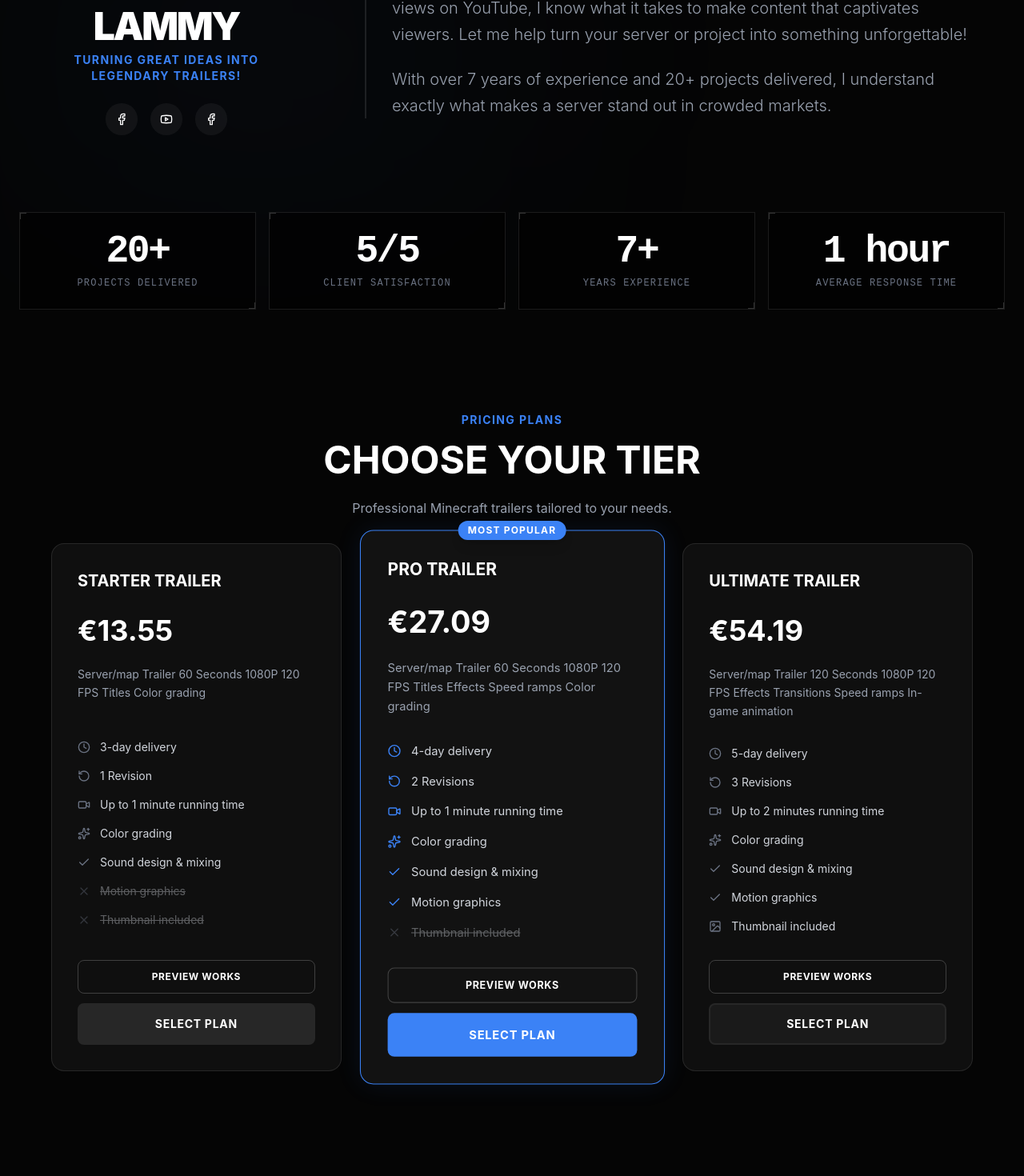
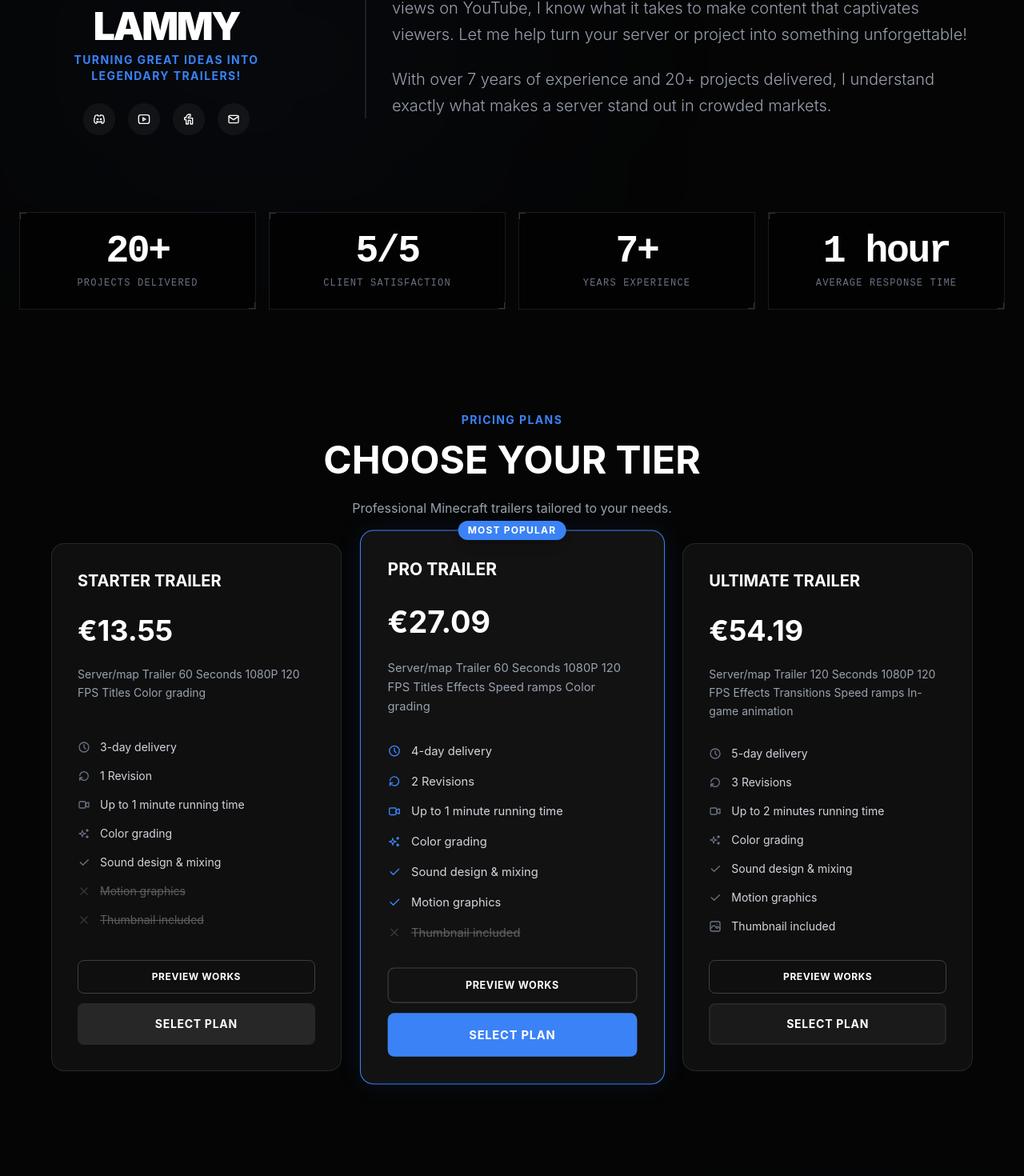
Before and after one commit to lammycz/lammycz.github.io, a React (Vite) app: page / in a window 1280 px wide. Shown: the part 1175-2645 px from the top of the page at 80% size. Built offline with nearby package versions, Linux system fonts and the light colour scheme.

Commit message:
asdsdaasdasddas

```diff
--- a/src/components/FAQ.tsx
+++ b/src/components/FAQ.tsx
@@ -1,5 +1,5 @@
 import { Section, FadeIn } from "./ui/Section";
-import { Plus, Minus } from "lucide-react";
+import { IconPlus, IconMinus } from "@tabler/icons-react";
 import { useState } from "react";
 import { motion, AnimatePresence } from "motion/react";
 
@@ -69,7 +69,7 @@ export default function FAQ() {
                     {faq.question}
                   </span>
                   <span className="text-white/50 group-hover:text-white transition-colors">
-                    {openIndex === index ? <Minus /> : <Plus />}
+                    {openIndex === index ? <IconMinus /> : <IconPlus />}
                   </span>
                 </button>
                 <AnimatePresence>
--- a/src/components/Footer.tsx
+++ b/src/components/Footer.tsx
@@ -1,4 +1,64 @@
-import { Youtube, Twitter, Instagram, Mail, MessageCircle } from "lucide-react";
+import { IconBrandYoutube, IconBrandDiscord, IconMail, IconCopy, IconCheck, IconBrandFiverr } from "@tabler/icons-react";
+import { useState } from "react";
+import { motion, AnimatePresence } from "motion/react";
+
+function DiscordButton() {
+  const [iconState, setIconState] = useState<'discord' | 'copy' | 'check'>('discord');
+
+  const handleClick = async () => {
+    try {
+      await navigator.clipboard.writeText('lammycz');
+      setIconState('copy');
+      setTimeout(() => setIconState('check'), 500);
+      setTimeout(() => setIconState('discord'), 2000);
+    } catch (err) {
+      console.error('Failed to copy Discord ID:', err);
+    }
+  };
+
+  return (
+    <button
+      onClick={handleClick}
+      className="w-12 h-12 bg-white/5 flex items-center justify-center rounded-full hover:bg-lammy-blue hover:text-white transition-all border border-white/10 hover:scale-110"
+    >
+      <AnimatePresence mode="wait">
+        {iconState === 'discord' && (
+          <motion.div
+            key="discord"
+            initial={{ opacity: 0, scale: 0.8 }}
+            animate={{ opacity: 1, scale: 1 }}
+            exit={{ opacity: 0, scale: 0.8 }}
+            transition={{ duration: 0.2 }}
+          >
+            <IconBrandDiscord className="w-5 h-5" />
+          </motion.div>
+        )}
+        {iconState === 'copy' && (
+          <motion.div
+            key="copy"
+            initial={{ opacity: 0, scale: 0.8 }}
+            animate={{ opacity: 1, scale: 1 }}
+            exit={{ opacity: 0, scale: 0.8 }}
+            transition={{ duration: 0.2 }}
+          >
+            <IconCopy className="w-5 h-5" />
+          </motion.div>
+        )}
+        {iconState === 'check' && (
+          <motion.div
+            key="check"
+            initial={{ opacity: 0, scale: 0.8 }}
+            animate={{ opacity: 1, scale: 1 }}
+            exit={{ opacity: 0, scale: 0.8 }}
+            transition={{ duration: 0.2 }}
+          >
+            <IconCheck className="w-5 h-5" />
+          </motion.div>
+        )}
+      </AnimatePresence>
+    </button>
+  );
+}
 
 export default function Footer() {
   return (
@@ -17,20 +77,15 @@ export default function Footer() {
           </div>
 
           <div className="flex justify-start md:justify-end gap-4">
+            <DiscordButton />
+            <a href="#" className="w-12 h-12 bg-white/5 flex items-center justify-center rounded-full hover:bg-lammy-blue hover:text-white transition-all border border-white/10 hover:scale-110">
+              <IconBrandYoutube className="w-5 h-5" />
+            </a>
+            <a href="https://www.fiverr.com/s/wk88ePB" className="w-12 h-12 bg-white/5 flex items-center justify-center rounded-full hover:bg-lammy-blue hover:text-white transition-all border border-white/10 hover:scale-110">
+              <IconBrandFiverr className="w-5 h-5" />
+            </a>
             <a href="mailto:lammy@volny.cz" className="w-12 h-12 bg-white/5 flex items-center justify-center rounded-full hover:bg-lammy-blue hover:text-white transition-all border border-white/10 hover:scale-110">
-              <Mail className="w-5 h-5" />
-            </a>
-            <a href="#" className="w-12 h-12 bg-white/5 flex items-center justify-center rounded-full hover:bg-lammy-blue hover:text-white transition-all border border-white/10 hover:scale-110">
-              <MessageCircle className="w-5 h-5" />
-            </a>
-            <a href="#" className="w-12 h-12 bg-white/5 flex items-center justify-center rounded-full hover:bg-lammy-blue hover:text-white transition-all border border-white/10 hover:scale-110">
-              <Youtube className="w-5 h-5" />
-            </a>
-            <a href="#" className="w-12 h-12 bg-white/5 flex items-center justify-center rounded-full hover:bg-lammy-blue hover:text-white transition-all border border-white/10 hover:scale-110">
-              <Twitter className="w-5 h-5" />
-            </a>
-            <a href="#" className="w-12 h-12 bg-white/5 flex items-center justify-center rounded-full hover:bg-lammy-blue hover:text-white transition-all border border-white/10 hover:scale-110">
-              <Instagram className="w-5 h-5" />
+              <IconMail className="w-5 h-5" />
             </a>
           </div>
         </div>
--- a/src/components/Hero.tsx
+++ b/src/components/Hero.tsx
@@ -1,5 +1,5 @@
 import { motion, AnimatePresence } from "motion/react";
-import { ArrowRight, Play, X, Loader2 } from "lucide-react";
+import { IconArrowRight, IconPlayerPlay, IconX, IconLoader } from "@tabler/icons-react";
 import { useState, useEffect, useRef } from "react";
 
 const soundEntryValue = 0.002;
@@ -139,7 +139,7 @@ export default function Hero() {
               onClick={() => setShowReel(false)}
               className="absolute top-8 right-8 z-50 bg-white/10 hover:bg-white/20 p-3 rounded-full text-white transition-all backdrop-blur-md"
             >
-              <X className="w-8 h-8" />
+              <IconX className="w-8 h-8" />
             </button>
             <div className="w-full h-full relative crt-effect">
               {videoLoaded ? (
@@ -158,7 +158,7 @@ export default function Hero() {
               ) : (
                 <div className="w-full h-full flex items-center justify-center bg-black">
                   <div className="text-center text-white">
-                    <Loader2 className="w-12 h-12 animate-spin mx-auto mb-4" />
+                    <IconLoader className="w-12 h-12 animate-spin mx-auto mb-4" />
                     <p className="text-lg">Loading showreel...</p>
                   </div>
                 </div>
@@ -216,7 +216,7 @@ export default function Hero() {
               onClick={() => setShowReel(true)}
               className="w-full sm:w-auto px-8 py-4 bg-white text-black font-bold text-lg rounded-full hover:bg-gray-200 transition-colors flex items-center justify-center gap-2"
             >
-              Watch Showreel <Play className="w-5 h-5 fill-current" />
+              Watch Showreel <IconPlayerPlay className="w-5 h-5 fill-current" />
             </button>
             <a
               href="#pricing"
--- a/src/components/Navbar.tsx
+++ b/src/components/Navbar.tsx
@@ -1,6 +1,6 @@
 import { useState, useEffect } from "react";
 import { motion, AnimatePresence } from "motion/react";
-import { Menu, X, ArrowUpRight } from "lucide-react";
+import { IconMenu2, IconX, IconArrowUpRight } from "@tabler/icons-react";
 
 const navLinks = [
   { name: "About", href: "#about" },
@@ -60,7 +60,7 @@ export default function Navbar() {
             className="ml-2 bg-lammy-blue hover:bg-lammy-blue-dim text-white px-6 py-2 rounded-full font-bold text-sm transition-all flex items-center gap-1 group"
           >
             Order Now
-            <ArrowUpRight className="w-4 h-4 group-hover:rotate-45 transition-transform" />
+            <IconArrowUpRight className="w-4 h-4 group-hover:rotate-45 transition-transform" />
           </a>
         </div>
 
@@ -69,7 +69,7 @@ export default function Navbar() {
           className="md:hidden text-white p-2"
           onClick={() => setIsMobileMenuOpen(!isMobileMenuOpen)}
         >
-          {isMobileMenuOpen ? <X /> : <Menu />}
+          {isMobileMenuOpen ? <IconX /> : <IconMenu2 />}
         </button>
       </div>
 
--- a/src/components/Pricing.tsx
+++ b/src/components/Pricing.tsx
@@ -1,6 +1,6 @@
 import { Section, FadeIn } from "./ui/Section";
 import { useState } from 'react';
-import { Check, Clock, RotateCcw, X, Video, Sparkles, Image as ImageIcon } from "lucide-react";
+import { IconCheck, IconClock, IconRotateClockwise, IconX, IconVideo, IconSparkles, IconPhoto } from "@tabler/icons-react";
 
 const tiers = [
   {
@@ -8,13 +8,13 @@ const tiers = [
     price: "€13.55",
     description: "Server/map Trailer 60 Seconds 1080P 120 FPS Titles Color grading",
     features: [
-      { text: "3-day delivery", icon: Clock, included: true },
-      { text: "1 Revision", icon: RotateCcw, included: true },
-      { text: "Up to 1 minute running time", icon: Video, included: true },
-      { text: "Color grading", icon: Sparkles, included: true },
-      { text: "Sound design & mixing", icon: Check, included: true },
-      { text: "Motion graphics", icon: Check, included: false },
-      { text: "Thumbnail included", icon: ImageIcon, included: false }
+      { text: "3-day delivery", icon: IconClock, included: true },
+      { text: "1 Revision", icon: IconRotateClockwise, included: true },
+      { text: "Up to 1 minute running time", icon: IconVideo, included: true },
+      { text: "Color grading", icon: IconSparkles, included: true },
+      { text: "Sound design & mixing", icon: IconCheck, included: true },
+      { text: "Motion graphics", icon: IconCheck, included: false },
+      { text: "Thumbnail included", icon: IconPhoto, included: false }
     ],
     id: "Starter",
     link: "https://www.fiverr.com/lammycz/record-and-edit-a-minecraft-trailer-or-teaser-for-you?&pckg_id=1"
@@ -24,13 +24,13 @@ const tiers = [
     price: "€27.09",
     description: "Server/map Trailer 60 Seconds 1080P 120 FPS Titles Effects Speed ramps Color grading",
     features: [
-      { text: "4-day delivery", icon: Clock, included: true },
-      { text: "2 Revisions", icon: RotateCcw, included: true },
-      { text: "Up to 1 minute running time", icon: Video, included: true },
-      { text: "Color grading", icon: Sparkles, included: true },
-      { text: "Sound design & mixing", icon: Check, included: true },
-      { text: "Motion graphics", icon: Check, included: true },
-      { text: "Thumbnail included", icon: ImageIcon, included: false }
+      { text: "4-day delivery", icon: IconClock, included: true },
+      { text: "2 Revisions", icon: IconRotateClockwise, included: true },
+      { text: "Up to 1 minute running time", icon: IconVideo, included: true },
+      { text: "Color grading", icon: IconSparkles, included: true },
+      { text: "Sound design & mixing", icon: IconCheck, included: true },
+      { text: "Motion graphics", icon: IconCheck, included: true },
+      { text: "Thumbnail included", icon: IconPhoto, included: false }
     ],
     id: "Pro",
     link: "https://www.fiverr.com/lammycz/record-and-edit-a-minecraft-trailer-or-teaser-for-you?&pckg_id=2"
@@ -40,13 +40,13 @@ const tiers = [
     price: "€54.19",
     description: "Server/map Trailer 120 Seconds 1080P 120 FPS Effects Transitions Speed ramps In-game animation",
     features: [
-      { text: "5-day delivery", icon: Clock, included: true },
-      { text: "3 Revisions", icon: RotateCcw, included: true },
-      { text: "Up to 2 minutes running time", icon: Video, included: true },
-      { text: "Color grading", icon: Sparkles, included: true },
-      { text: "Sound design & mixing", icon: Check, included: true },
-      { text: "Motion graphics", icon: Check, included: true },
-      { text: "Thumbnail included", icon: ImageIcon, included: true }
+      { text: "5-day delivery", icon: IconClock, included: true },
+      { text: "3 Revisions", icon: IconRotateClockwise, included: true },
+      { text: "Up to 2 minutes running time", icon: IconVideo, included: true },
+      { text: "Color grading", icon: IconSparkles, included: true },
+      { text: "Sound design & mixing", icon: IconCheck, included: true },
+      { text: "Motion graphics", icon: IconCheck, included: true },
+      { text: "Thumbnail included", icon: IconPhoto, included: true }
     ],
     id: "Ultimate",
     link: "https://www.fiverr.com/lammycz/record-and-edit-a-minecraft-trailer-or-teaser-for-you?&pckg_id=3"
@@ -129,7 +129,7 @@ export default function Pricing() {
                           {feature.included ? (
                             <feature.icon className={`w-4 h-4 mt-0.5 transition-colors duration-300 ${isHovered ? "text-lammy-blue" : "text-gray-500"}`} />
                           ) : (
-                            <X className="w-4 h-4 mt-0.5 text-gray-500" />
+                            <IconX className="w-4 h-4 mt-0.5 text-gray-500" />
                           )}
                           <span className={`text-sm ${feature.included ? "text-gray-300" : "text-gray-300 line-through"}`}>
                             {feature.text}
--- a/src/components/Stats.tsx
+++ b/src/components/Stats.tsx
@@ -1,6 +1,6 @@
 import { Section, FadeIn } from "./ui/Section";
-import { Facebook, Youtube } from "lucide-react";
-import { motion, useInView, useSpring, useTransform } from "motion/react";
+import { IconBrandYoutube, IconBrandDiscord, IconMail, IconCopy, IconCheck, IconBrandFiverr } from "@tabler/icons-react";
+import { motion, useInView, useSpring, useTransform, AnimatePresence } from "motion/react";
 import { useEffect, useRef, useState } from "react";
 
 const stats = [
@@ -36,6 +36,64 @@ function Counter({ value, suffix }: { value: number; suffix: string }) {
   );
 }
 
+function DiscordButton() {
+  const [iconState, setIconState] = useState<'discord' | 'copy' | 'check'>('discord');
+
+  const handleClick = async () => {
+    try {
+      await navigator.clipboard.writeText('lammycz');
+      setIconState('copy');
+      setTimeout(() => setIconState('check'), 500);
+      setTimeout(() => setIconState('discord'), 2000);
+    } catch (err) {
+      console.error('Failed to copy Discord ID:', err);
+    }
+  };
+
+  return (
+    <button
+      onClick={handleClick}
+      className="w-10 h-10 rounded-full bg-white/5 flex items-center justify-center hover:bg-white hover:text-black transition-all"
+    >
+      <AnimatePresence mode="wait">
+        {iconState === 'discord' && (
+          <motion.div
+            key="discord"
+            initial={{ opacity: 0, scale: 0.8 }}
+            animate={{ opacity: 1, scale: 1 }}
+            exit={{ opacity: 0, scale: 0.8 }}
+            transition={{ duration: 0.2 }}
+          >
+            <IconBrandDiscord className="w-4 h-4" />
+          </motion.div>
+        )}
+        {iconState === 'copy' && (
+          <motion.div
+            key="copy"
+            initial={{ opacity: 0, scale: 0.8 }}
+            animate={{ opacity: 1, scale: 1 }}
+            exit={{ opacity: 0, scale: 0.8 }}
+            transition={{ duration: 0.2 }}
+          >
+            <IconCopy className="w-4 h-4" />
+          </motion.div>
+        )}
+        {iconState === 'check' && (
+          <motion.div
+            key="check"
+            initial={{ opacity: 0, scale: 0.8 }}
+            animate={{ opacity: 1, scale: 1 }}
+            exit={{ opacity: 0, scale: 0.8 }}
+            transition={{ duration: 0.2 }}
+          >
+            <IconCheck className="w-4 h-4" />
+          </motion.div>
+        )}
+      </AnimatePresence>
+    </button>
+  );
+}
+
 export default function Stats() {
   return (
     <Section id="about" className="pt-12 pb-0 md:pb-0 relative overflow-hidden">
@@ -63,14 +121,15 @@ export default function Stats() {
             </p>
 
             <div className="flex gap-4 justify-center">
+              <DiscordButton />
+              <a href="#" className="w-10 h-10 rounded-full bg-white/5 flex items-center justify-center hover:bg-white hover:text-black transition-all">
+                <IconBrandYoutube className="w-4 h-4" />
+              </a>
               <a href="https://www.fiverr.com/s/wk88ePB" className="w-10 h-10 rounded-full bg-white/5 flex items-center justify-center hover:bg-white hover:text-black transition-all">
-                <Facebook className="w-4 h-4" />
+                <IconBrandFiverr className="w-4 h-4" />
               </a>
-              <a href="#" className="w-10 h-10 rounded-full bg-white/5 flex items-center justify-center hover:bg-white hover:text-black transition-all">
-                <Youtube className="w-4 h-4" />
-              </a>
-              <a href="#" className="w-10 h-10 rounded-full bg-white/5 flex items-center justify-center hover:bg-white hover:text-black transition-all">
-                <Facebook className="w-4 h-4" />
+              <a href="mailto:lammy@volny.cz" className="w-10 h-10 rounded-full bg-white/5 flex items-center justify-center hover:bg-white hover:text-black transition-all">
+                <IconMail className="w-4 h-4" />
               </a>
             </div>
           </FadeIn>
--- a/src/components/Testimonials.tsx
+++ b/src/components/Testimonials.tsx
@@ -1,5 +1,5 @@
 import { Section, FadeIn } from "./ui/Section";
-import { Quote, Play, X } from "lucide-react";
+import { IconQuote, IconPlayerPlay, IconX } from "@tabler/icons-react";
 import { useState, useEffect } from "react";
 import { motion, AnimatePresence } from "motion/react";
 
@@ -209,7 +209,7 @@ export default function Testimonials() {
                     className="text-xs font-bold text-white uppercase tracking-widest hover:text-lammy-blue transition-colors flex items-center gap-2 group/btn"
                    >
                      Watch delivered trailer
-                     <Play className="w-3 h-3 fill-current group-hover/btn:scale-110 transition-transform" />
+                     <IconPlayerPlay className="w-3 h-3 fill-current group-hover/btn:scale-110 transition-transform" />
                    </button>
                 </div>
               </div>
@@ -240,7 +240,7 @@ export default function Testimonials() {
                 onClick={() => setSelectedVideo(null)}
                 className="absolute top-6 right-6 z-10 bg-black/50 hover:bg-white hover:text-black p-3 rounded-full text-white transition-all backdrop-blur-md border border-white/10"
               >
-                <X className="w-6 h-6" />
+                <IconX className="w-6 h-6" />
               </button>
               <iframe
                 src={selectedVideo}
```
Also changed, not shown: package.json (+8 -8 lines), src/components/Work.tsx (+7 -7 lines), 1 other file (tests, documents, lock files or other folders).
